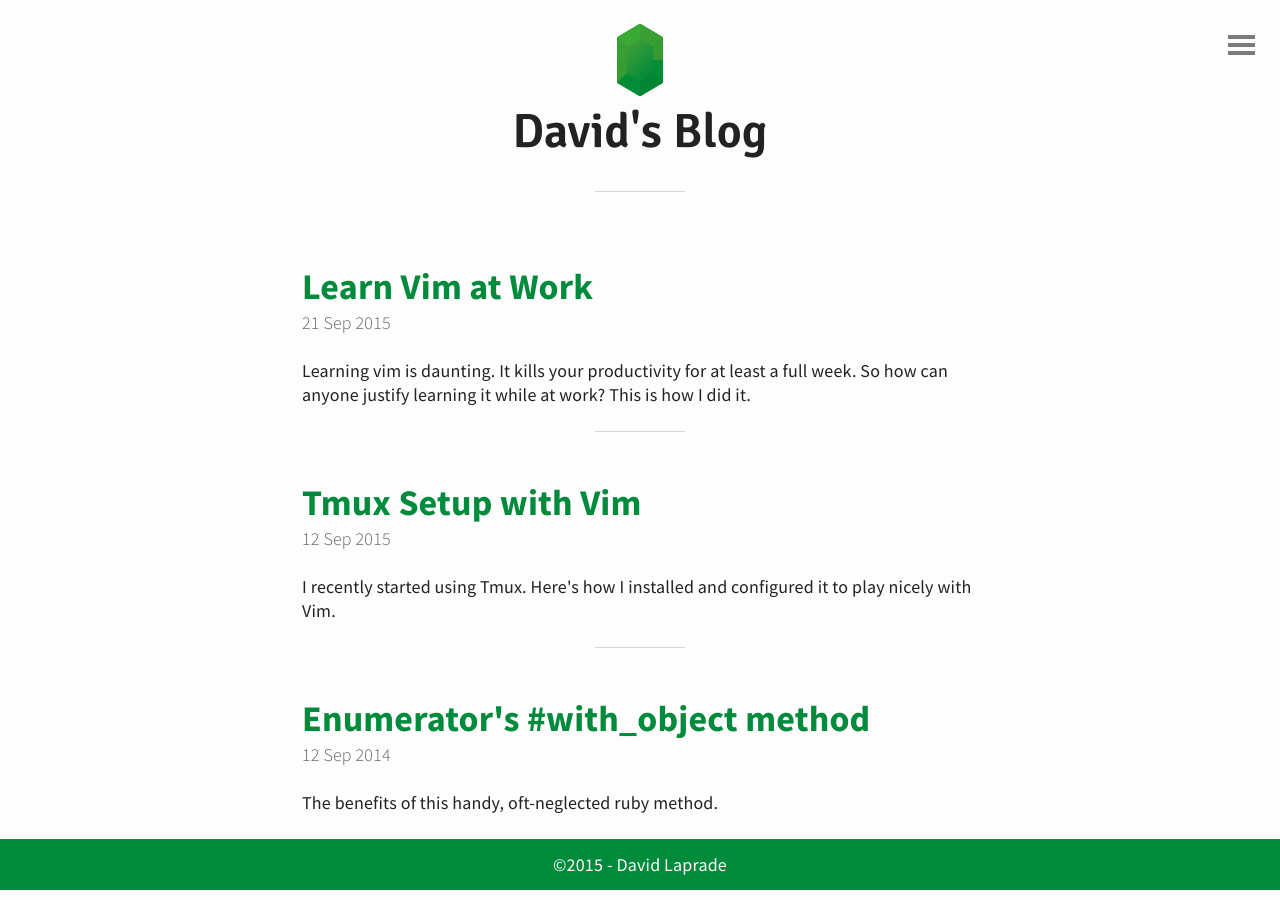
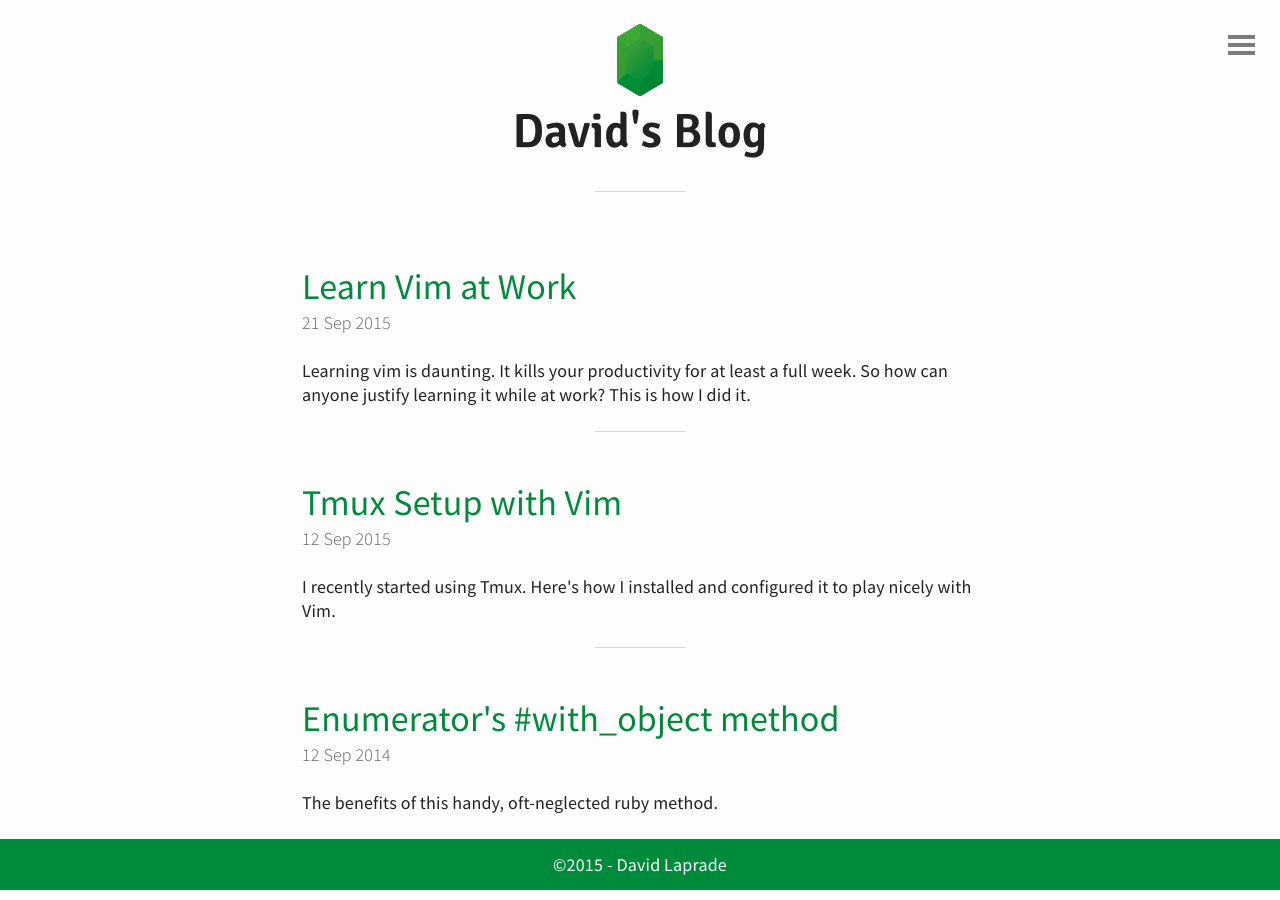
Before and after one commit to davidlaprade/davidlaprade.github.io, a Jekyll site: the page built from index.html, in a window 1280 px wide. Built offline with Jekyll 4.4.1, drawn with Linux system fonts in a browser that asks for light colours; the list of posts is cut into pages by our own code.

Commit message:
Distinguish links from headers by removing extra font weight

```diff
--- a/_sass/custom.scss
+++ b/_sass/custom.scss
@@ -21,3 +21,8 @@ li > ul {
 h2, h3, h4, h5 {
   color: #008A3C;
 }
+
+// distinguish links from headers
+a {
+  font-weight: 400;
+}
```
